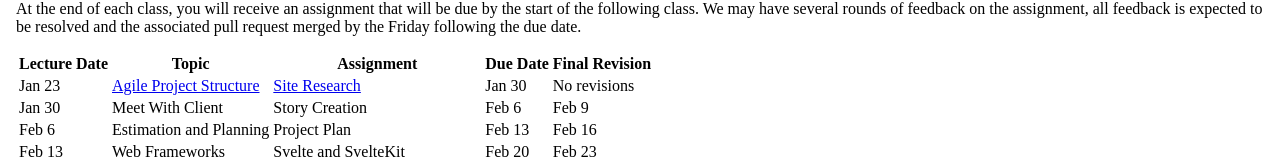
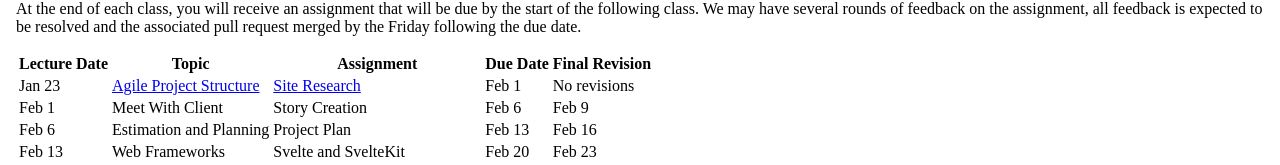
Before and after one commit to lackita/cis-236-blog, a SvelteKit app: page /calendar in a window 1280 px wide. Shown: the part 182-347 px from the top of the page. Built offline with nearby package versions, Linux system fonts and the light colour scheme.

Commit message:
Updated date of client meeting

```diff
--- a/src/routes/assignments/site-research/+page.svelte
+++ b/src/routes/assignments/site-research/+page.svelte
@@ -1,6 +1,6 @@
 <h1>Site Research</h1>
 
-<p>Due Date: Day of meeting</p>
+<p>Due Date: Feb 1</p>
 
 <p>
   You will be meeting with Jamie, one of the farmers, to discuss building a
--- a/src/routes/calendar/+page.svelte
+++ b/src/routes/calendar/+page.svelte
@@ -30,12 +30,12 @@
     <td>
       <a href="/assignments/site-research">Site Research</a>
     </td>
-    <td>Jan 30</td>
+    <td>Feb 1</td>
     <td>No revisions</td>
   </tr>
 
   <tr>
-    <td>Jan 30</td>
+    <td>Feb 1</td>
     <td>Meet With Client</td>
     <td>Story Creation</td>
     <td>Feb 6</td>
```
